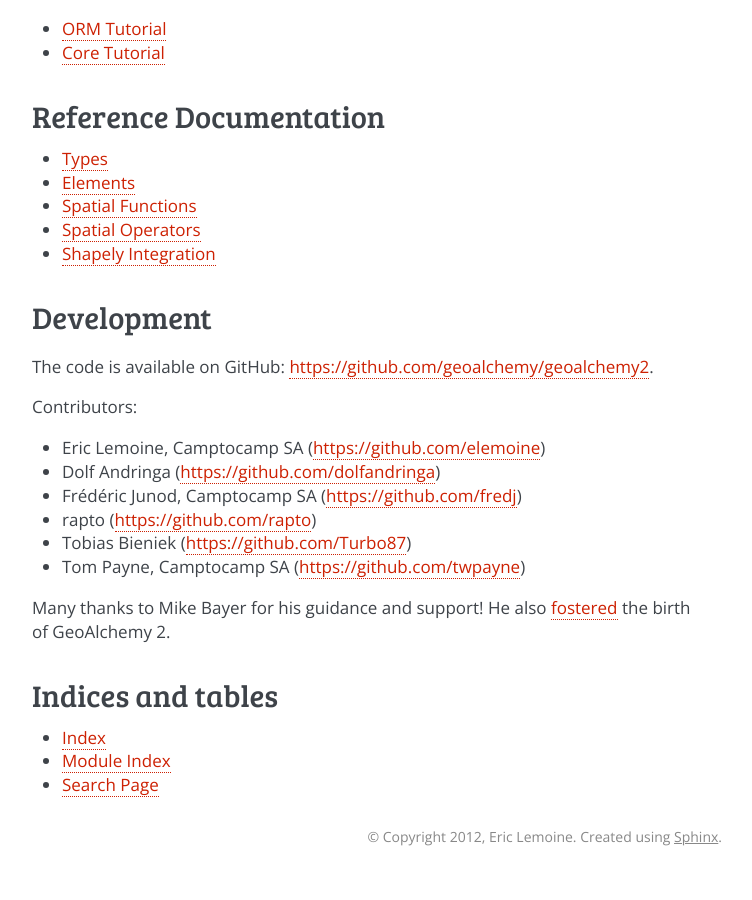
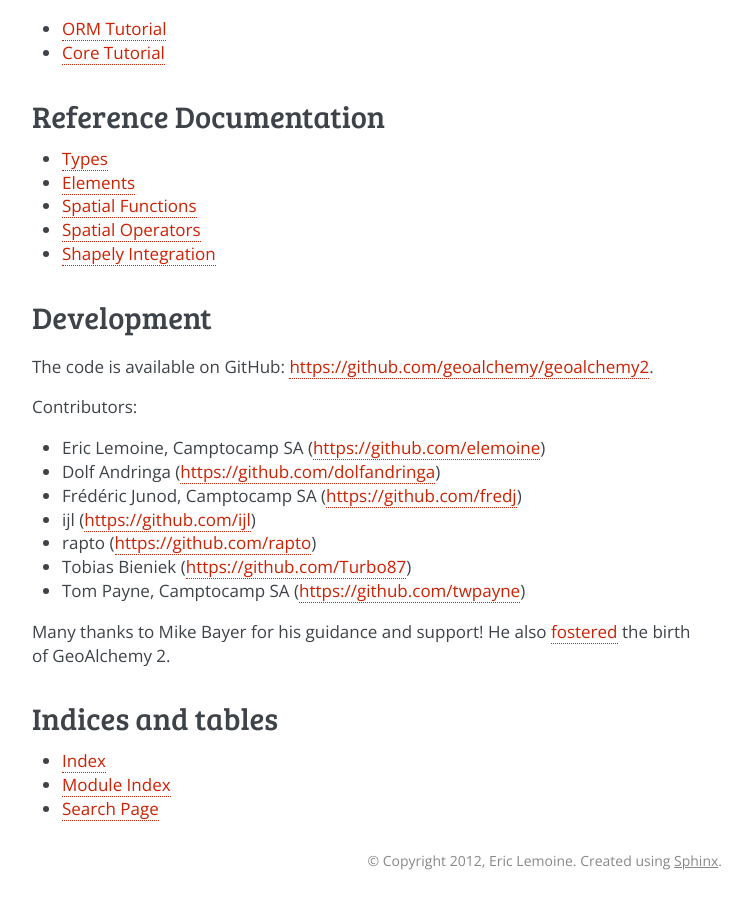
Before and after one commit to geoalchemy/geoalchemy2, a Sphinx documentation site: the page built from doc/index.rst, in a window 1280 px wide and 900 px high, scrolled down 1370 px. Shown: the whole window, without its empty margins (388-1140 px from the left). Built offline with Sphinx 7.4.7, drawn with Linux system fonts in a browser that asks for light colours; before the commit the page ends 2246 px from its top, so only the background shows below that.

Commit message:
Add new author

```diff
--- a/doc/index.rst
+++ b/doc/index.rst
@@ -101,6 +101,7 @@
 * Eric Lemoine, Camptocamp SA (https://github.com/elemoine)
 * Dolf Andringa (https://github.com/dolfandringa)
 * Frédéric Junod, Camptocamp SA (https://github.com/fredj)
+* ijl (https://github.com/ijl)
 * rapto (https://github.com/rapto)
 * Tobias Bieniek (https://github.com/Turbo87)
 * Tom Payne, Camptocamp SA (https://github.com/twpayne)
```
